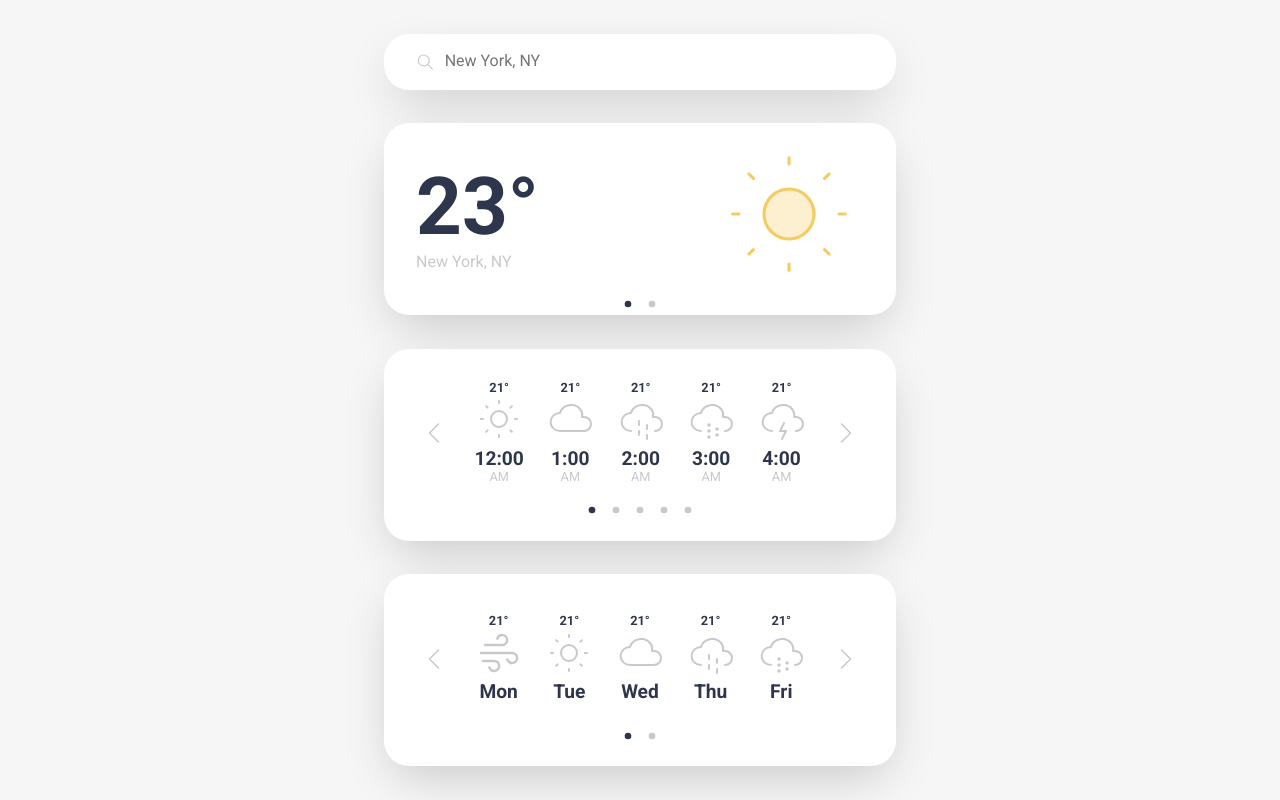
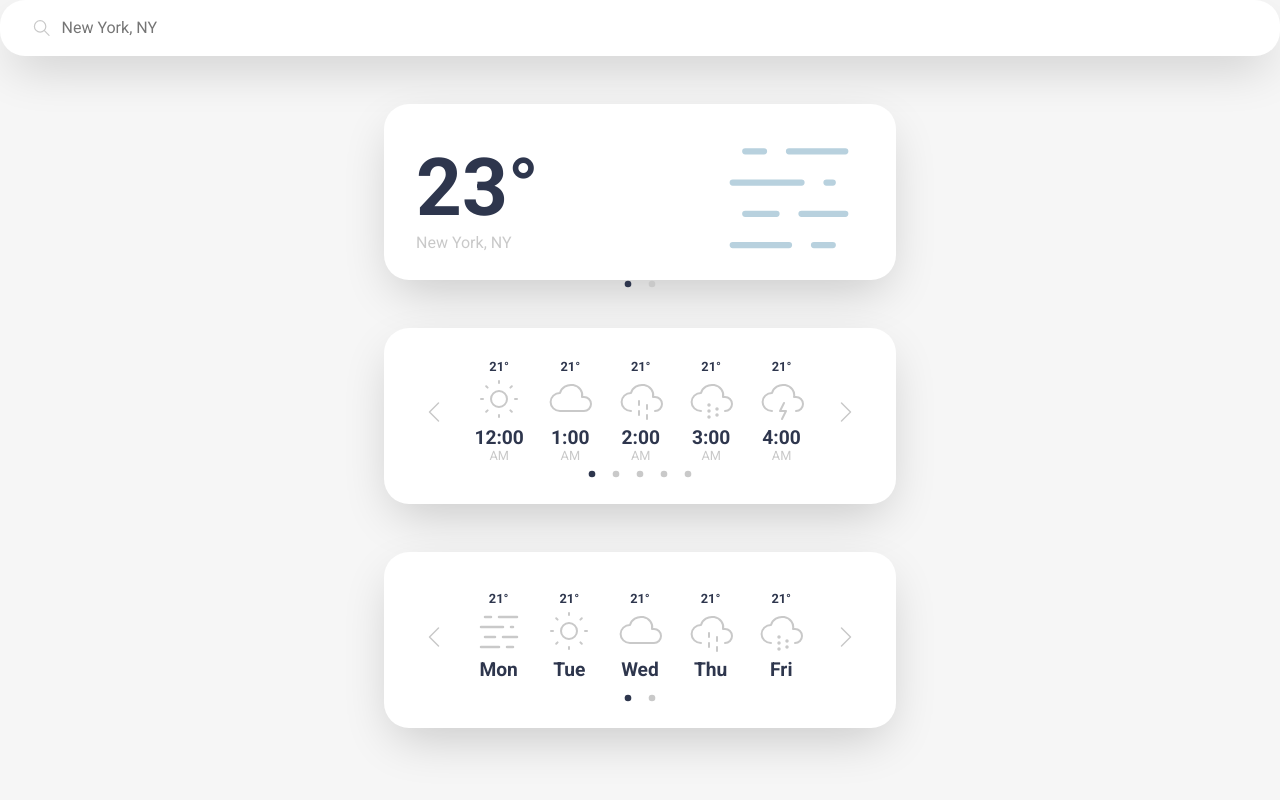
Before and after one commit to themightypillow/weather-app, a website built with webpack: page dist/index.html in a window 1280 px wide. Built offline with nearby package versions, Linux system fonts and the light colour scheme; no server answers.

Commit message:
Print weather data to console

```diff
--- a/package.json
+++ b/package.json
@@ -19,5 +19,8 @@
   "devDependencies": {
     "webpack": "^5.42.0",
     "webpack-cli": "^4.7.2"
+  },
+  "dependencies": {
+    "date-fns": "^2.22.1"
   }
 }
--- a/src/index.js
+++ b/src/index.js
@@ -1,16 +1,65 @@
+import { addHours, addDays, format } from "date-fns";
 import * as svg from "./svg";
 
-document.querySelector("#search-box > input").focus();
+function findWeatherType(id) {
+  if(id >= 200 && id < 300) return "Storm";
+  if(id >= 300 && id < 400) return "Rain";
+  if(id >= 500 && id < 600) return "Rain";
+  if(id >= 600 && id < 700) return "Snow";
+  if(id >= 700 && id < 800) return "Mist";
+  if(id === 800) return "Sun";
+  if(id > 800 && id < 900) return "Cloud";
+}
 
-document.querySelector("#big-icon").appendChild(svg.bigSun);
-document.querySelectorAll("#middle-box .time-icon")[0].appendChild(svg.smallSun.cloneNode(true));
-document.querySelectorAll("#middle-box .time-icon")[1].appendChild(svg.smallCloud.cloneNode(true));
-document.querySelectorAll("#middle-box .time-icon")[2].appendChild(svg.smallRain.cloneNode(true));
-document.querySelectorAll("#middle-box .time-icon")[3].appendChild(svg.smallSnow.cloneNode(true));
-document.querySelectorAll("#middle-box .time-icon")[4].appendChild(svg.smallStorm.cloneNode(true));
+function formatWeatherData(now, dataArray, isHour) {
+  return dataArray.map((data, index) => {
+    return {
+      temp: Math.ceil(isHour ? data.temp : data.temp.day),
+      icon: svg[`small${findWeatherType(data.weather[0].id)}`],
+      time: isHour ? format(addHours(now, index + 1), "h:00 aa") : format(addDays(now, index + 1), "E")
+    };
+  });
+}
 
-document.querySelectorAll("#bottom-box .time-icon")[0].appendChild(svg.smallWind.cloneNode(true));
-document.querySelectorAll("#bottom-box .time-icon")[1].appendChild(svg.smallSun.cloneNode(true));
-document.querySelectorAll("#bottom-box .time-icon")[2].appendChild(svg.smallCloud.cloneNode(true));
-document.querySelectorAll("#bottom-box .time-icon")[3].appendChild(svg.smallRain.cloneNode(true));
-document.querySelectorAll("#bottom-box .time-icon")[4].appendChild(svg.smallSnow.cloneNode(true));
+async function getCoords(place) {
+  const response = await fetch(`https://nominatim.openstreetmap.org/search?format=json&q=${place}`);
+  const data = await response.json();
+  return {
+    lat: data[0].lat,
+    lon: data[0].lon,
+    city: data[0].display_name.slice(0, data[0].display_name.indexOf(",") === -1 ? data[0].display_name.length : data[0].display_name.indexOf(","))
+  };
+}
+
+async function getWeather(lat, lon) {
+  const response = await fetch(`https://api.openweathermap.org/data/2.5/onecall?lat=${lat}&lon=${lon}&exclude=minutely,alerts&units=imperial&appid=c88ef095fba1959850e425433fdde06e`);
+  const data = await response.json();
+  const now = new Date();
+  return {
+    temp: Math.ceil(data.current.temp),
+    icon: svg[`big${findWeatherType(data.current.weather[0].id)}`],
+    hourly: formatWeatherData(now, data.hourly.slice(0, 24), true),
+    weekly: formatWeatherData(now, data.daily.slice(1), false)
+  };
+}
+
+document.querySelector("#big-icon").appendChild(svg.bigMist);
+document.querySelectorAll("#middle-box .small-icon")[0].appendChild(svg.smallSun.cloneNode(true));
+document.querySelectorAll("#middle-box .small-icon")[1].appendChild(svg.smallCloud.cloneNode(true));
+document.querySelectorAll("#middle-box .small-icon")[2].appendChild(svg.smallRain.cloneNode(true));
+document.querySelectorAll("#middle-box .small-icon")[3].appendChild(svg.smallSnow.cloneNode(true));
+document.querySelectorAll("#middle-box .small-icon")[4].appendChild(svg.smallStorm.cloneNode(true));
+
+document.querySelectorAll("#bottom-box .small-icon")[0].appendChild(svg.smallMist.cloneNode(true));
+document.querySelectorAll("#bottom-box .small-icon")[1].appendChild(svg.smallSun.cloneNode(true));
+document.querySelectorAll("#bottom-box .small-icon")[2].appendChild(svg.smallCloud.cloneNode(true));
+document.querySelectorAll("#bottom-box .small-icon")[3].appendChild(svg.smallRain.cloneNode(true));
+document.querySelectorAll("#bottom-box .small-icon")[4].appendChild(svg.smallSnow.cloneNode(true));
+
+// main
+(async function() {
+  const {lat, lon, city} = await getCoords("Bellerose, NY");
+  console.log(`lat: ${lat}\nlon: ${lon}\ncity: ${city}`);
+  const data = await getWeather(lat, lon);
+  console.log(data);
+})();
--- a/src/svg.js
+++ b/src/svg.js
@@ -118,20 +118,22 @@
   return svg;
 })();
 
-export const bigWind = (() => {
+export const bigMist = (() => {
   const svg = base("150", "#b8d1de", "1");
   svg.appendChild(makePath("M0 0h24v24H0z", "none", "none"));
-  svg.appendChild(makePath("M5 8h8.5a2.5 2.5 0 1 0 -2.34 -3.24"));
-  svg.appendChild(makePath("M3 12h15.5a2.5 2.5 0 1 1 -2.34 3.24"));
-  svg.appendChild(makePath("M4 16h5.5a2.5 2.5 0 1 1 -2.34 3.24"));
+  svg.appendChild(makePath("M5 5h3m4 0h9"));
+  svg.appendChild(makePath("M3 10h11m4 0h1"));
+  svg.appendChild(makePath("M5 15h5m4 0h7"));
+  svg.appendChild(makePath("M3 20h9m4 0h3"));
   return svg;
 })();
 
-export const smallWind = (() => {
+export const smallMist = (() => {
   const svg = base("48", "#c9c9c9", "1.25");
   svg.appendChild(makePath("M0 0h24v24H0z", "none", "none"));
-  svg.appendChild(makePath("M5 8h8.5a2.5 2.5 0 1 0 -2.34 -3.24"));
-  svg.appendChild(makePath("M3 12h15.5a2.5 2.5 0 1 1 -2.34 3.24"));
-  svg.appendChild(makePath("M4 16h5.5a2.5 2.5 0 1 1 -2.34 3.24"));
+  svg.appendChild(makePath("M5 5h3m4 0h9"));
+  svg.appendChild(makePath("M3 10h11m4 0h1"));
+  svg.appendChild(makePath("M5 15h5m4 0h7"));
+  svg.appendChild(makePath("M3 20h9m4 0h3"));
   return svg;
 })();
```
Also changed, not shown: dist/index.html, dist/main.js, dist/style.css, 1 other file.
